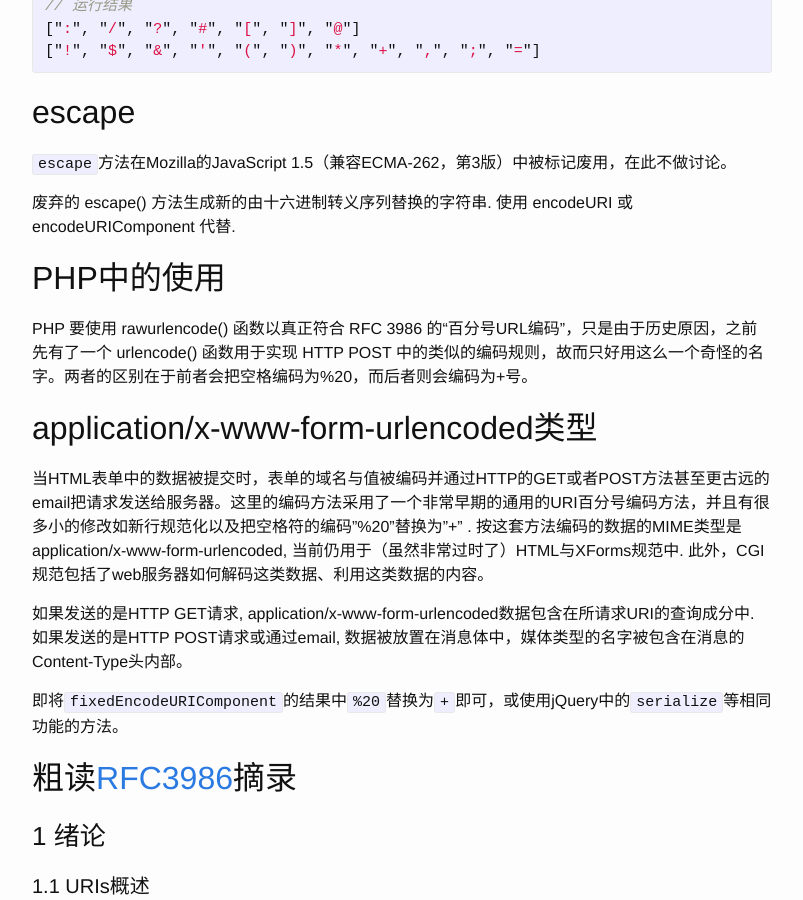
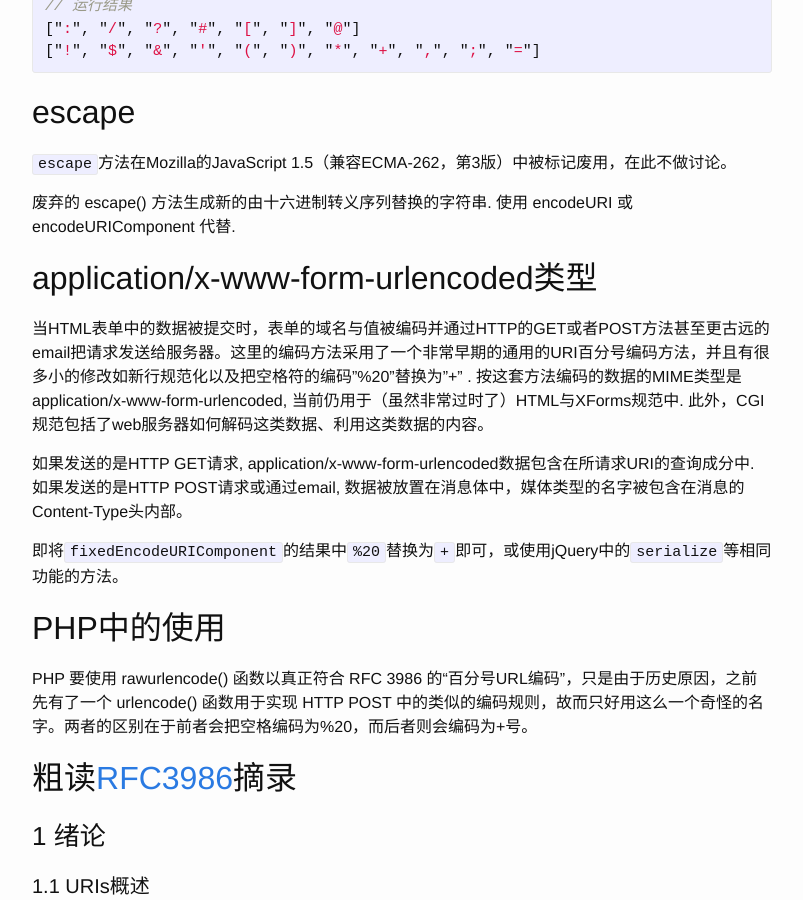
Before and after one commit to testudy/testudy.github.io, a Jekyll site: the page built from tech/_posts/2016-12-05-percent-encoding.md, in a window 1280 px wide and 900 px high, scrolled down 2148 px. Shown: the whole window, without its empty margins (238-1041 px from the left). Built offline with Jekyll 4.4.1, drawn with Linux system fonts in a browser that asks for light colours; comment, search, counter and statistics services are not loaded.

Commit message:
调整顺序

```diff
--- a/tech/_posts/2016-12-05-percent-encoding.md
+++ b/tech/_posts/2016-12-05-percent-encoding.md
@@ -94,15 +94,15 @@ encodeURI编码测试
 
 废弃的 escape() 方法生成新的由十六进制转义序列替换的字符串. 使用 encodeURI 或 encodeURIComponent 代替.
 
-## PHP中的使用
-PHP 要使用 rawurlencode() 函数以真正符合 RFC 3986 的“百分号URL编码”，只是由于历史原因，之前先有了一个 urlencode() 函数用于实现 HTTP POST 中的类似的编码规则，故而只好用这么一个奇怪的名字。两者的区别在于前者会把空格编码为%20，而后者则会编码为+号。
-
 ## application/x-www-form-urlencoded类型
 当HTML表单中的数据被提交时，表单的域名与值被编码并通过HTTP的GET或者POST方法甚至更古远的email把请求发送给服务器。这里的编码方法采用了一个非常早期的通用的URI百分号编码方法，并且有很多小的修改如新行规范化以及把空格符的编码"%20"替换为"+" . 按这套方法编码的数据的MIME类型是application/x-www-form-urlencoded, 当前仍用于（虽然非常过时了）HTML与XForms规范中. 此外，CGI规范包括了web服务器如何解码这类数据、利用这类数据的内容。
 
 如果发送的是HTTP GET请求, application/x-www-form-urlencoded数据包含在所请求URI的查询成分中. 如果发送的是HTTP POST请求或通过email, 数据被放置在消息体中，媒体类型的名字被包含在消息的Content-Type头内部。
 
 即将`fixedEncodeURIComponent`的结果中`%20`替换为`+`即可，或使用jQuery中的`serialize`等相同功能的方法。
+
+## PHP中的使用
+PHP 要使用 rawurlencode() 函数以真正符合 RFC 3986 的“百分号URL编码”，只是由于历史原因，之前先有了一个 urlencode() 函数用于实现 HTTP POST 中的类似的编码规则，故而只好用这么一个奇怪的名字。两者的区别在于前者会把空格编码为%20，而后者则会编码为+号。
 
 ## 粗读[RFC3986](http://wiki.jabbercn.org/RFC3986)摘录
 
```
